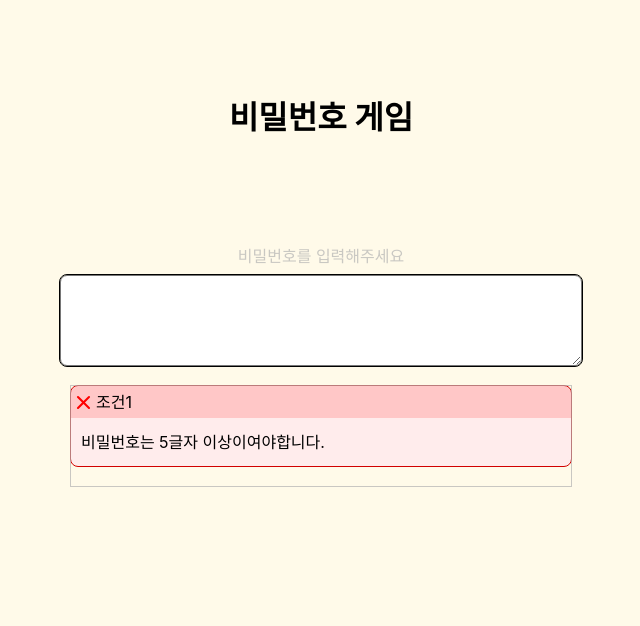
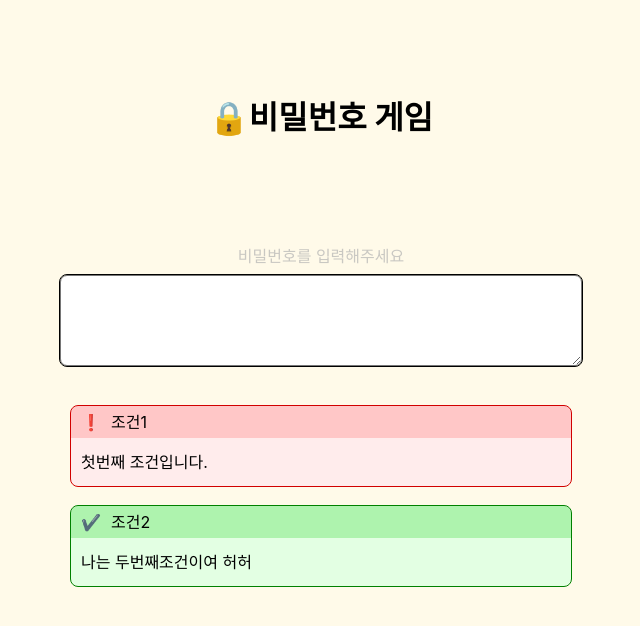
Before and after one commit to jsLoverPinion/passwordGameKr, a React (Create React App) app: page / in a window 1280 px wide. Shown: the top 626 px of the page, without its empty margins (319-959 px from the left). Built offline with nearby package versions, Linux system fonts and the light colour scheme.

Commit message:
변수값에 따라서 컴포넌트 색 바뀜

```diff
--- a/src/App.js
+++ b/src/App.js
@@ -8,7 +8,30 @@ import { useEffect } from "react";
 function App() {
   const { value, setValue } = useBearStore();
 
-  function updateValue(params) {}
+  let rulebook = [
+    {
+      RuleExplanation: "첫번째 조건입니다.",
+      complited: false,
+      condition: () => {
+        if (value.lenth >= 5) {
+          console.log("인풋값 5이상이다");
+        }
+      },
+    },
+    {
+      RuleExplanation: "나는 두번째조건이여 허허",
+      complited: true,
+      condition: () => {
+        if (value.lenth >= 5) {
+          console.log("인풋값 5이상이다");
+        }
+      },
+    },
+  ];
+
+  if (value.lenth >= 5) {
+    console.log("인풋값 5이상이다");
+  }
 
   useEffect(() => {
     console.log(`입력감지됨 값 = ${value}`);
@@ -17,7 +40,7 @@ function App() {
   return (
     <div className="App">
       <BackGround>
-        <Title>비밀번호 게임</Title>
+        <Title>🔒비밀번호 게임</Title>
         <Explanation>비밀번호를 입력해주세요</Explanation>
         <PWinput
           type="text"
@@ -27,7 +50,9 @@ function App() {
           }}
         />
         <Container>
-          <Rule value={value}></Rule>
+          {rulebook.map((data, idx) => (
+            <Rule ruleData={data} idx={idx} />
+          ))}
         </Container>
       </BackGround>
     </div>
@@ -48,7 +73,6 @@ const BackGround = styled.div`
 const Container = styled.div`
   width: 500px;
   height: 100px;
-  outline: 1px solid #b1b1b1b1;
   margin-top: 20px;
 `;
 const Title = styled.h1`
--- a/src/Rule.jsx
+++ b/src/Rule.jsx
@@ -5,28 +5,22 @@ import useBearStore from "./store";
 
 const { value, setValue } = useBearStore;
 
-let rulebook = [
-  {
-    oreder: 1,
-    RuleExplanation: "비밀번호는 5글자 이상이여야합니다",
-    complited: false,
-    condition: () => {
-      if (value.lenth >= 5) {
-        console.log("인풋값 5이상이다");
-      }
-    },
-  },
-];
-
-const Rule = () => {
+const Rule = (props) => {
   return (
     <>
-      <Container>
-        <Bulean>
-          {imgObj.x()}
-          <RuleNumber>조건1</RuleNumber>
+      <Container
+        backcol={props.ruleData.complited === true ? "#e3ffe3" : "#ffecec"}
+        outccol={props.ruleData.complited === true ? "green" : "#d10000"}
+      >
+        <Bulean
+          backcol={props.ruleData.complited === true ? "#aef3ae" : "#ffc7c7"}
+        >
+          <CheckIcon>
+            {props.ruleData.complited === true ? "✔️" : "❗"}
+          </CheckIcon>
+          <RuleNumber>{`조건${props.idx + 1}`}</RuleNumber>
         </Bulean>
-        <RuleExplanation>비밀번호는 5글자 이상이여야합니다.</RuleExplanation>
+        <RuleExplanation>{props.ruleData.RuleExplanation}</RuleExplanation>
       </Container>
     </>
   );
@@ -38,17 +32,18 @@ const Container = styled.div`
   width: 100%;
   height: 80px;
   border-radius: 7px;
-  outline: #d10000 1px solid;
-  background-color: #ffecec;
+  outline: ${(props) => props.outccol} 1px solid;
+  background-color: ${(props) => props.backcol};
   justify-content: start;
   display: flex;
   flex-flow: wrap;
+  margin-top: 20px;
 `;
 
 const Bulean = styled.div`
   width: 100%;
   height: 40%;
-  background-color: #ffc7c7;
+  background-color: ${(props) => props.backcol};
   border-radius: 7px 7px 0px 0px;
   display: flex;
   align-items: center;
@@ -59,3 +54,7 @@ const RuleNumber = styled.p``;
 const RuleExplanation = styled.p`
   margin: 10px;
 `;
+
+const CheckIcon = styled.p`
+  margin: 10px;
+`;
```
